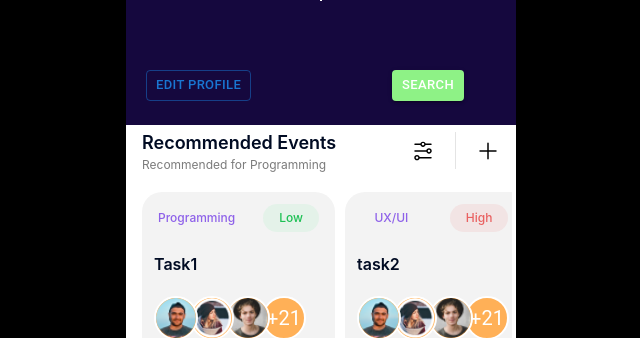
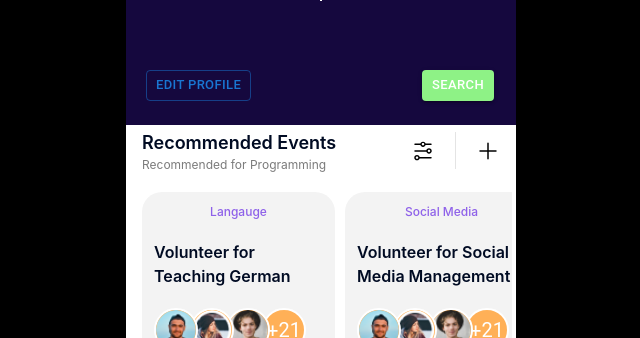
Before and after one commit to Zoya-Anwar/hack-zurich-2022, a React (Create React App) app in the folder frontend/: page /homepage in a window 1280 px wide. Shown: the part 153-491 px from the top of the page, without its empty margins (319-959 px from the left). Built offline with nearby package versions, Linux system fonts and the light colour scheme.

Commit message:
Improve styles for events section

```diff
--- a/frontend/src/Components/Card.tsx
+++ b/frontend/src/Components/Card.tsx
@@ -3,12 +3,12 @@ import { People } from "./People";
 
 export function TaskCard(props: {
   name?: string;
-  category?: string;
+  skills?: string[];
   rating?: "High" | "Low";
   date?: Date;
 }) {
-  const category = props?.category ?? "UX/UI";
-  const rating = props?.rating ?? "High";
+  const category = props?.skills?.[0] ?? "";
+  const rating = props?.rating ?? "";
 
   return (
     <div className="relative w-full h-full">
@@ -17,6 +17,9 @@ export function TaskCard(props: {
           <p className=" text-xs font-medium text-right text-[#8e61e9]">
             {category}
           </p>
+          {
+            rating
+            ?
             <p
               style={{
                 backgroundColor:
@@ -36,6 +39,8 @@ export function TaskCard(props: {
             >
               {rating}
             </p>
+            : <></>
+          }
         </div>
 
         <p className=" w-15px font-semibold text-left text-[#000b23]">
--- a/frontend/src/Components/Matcher.tsx
+++ b/frontend/src/Components/Matcher.tsx
@@ -89,6 +89,15 @@ export function Matcher(props: { data: { name: string }[] }) {
             },
           }}
           onClick={() => swipe("left")}
+          style={{
+            width: '128px',
+            fontWeight: 'bolder',
+            fontSize: '18px',
+            borderRadius: '12px',
+            boxShadow: 'none',
+            padding: '8px 28px',
+            marginBottom: '12px',
+        }}
         >
           SKIP
         </Button>
@@ -109,6 +118,15 @@ export function Matcher(props: { data: { name: string }[] }) {
             ":hover": { backgroundColor: "#8EF290" },
           }}
           onClick={() => swipe("right")}
+          style={{
+            width: '128px',
+            fontWeight: 'bolder',
+            fontSize: '18px',
+            borderRadius: '12px',
+            boxShadow: 'none',
+            padding: '8px 28px',
+            marginBottom: '12px',
+        }}
         >
           PICK
         </Button>
--- a/frontend/src/Components/ProfileCard.tsx
+++ b/frontend/src/Components/ProfileCard.tsx
@@ -38,7 +38,10 @@ return  <div className="relative">
 <div className="absolute bottom-2 w-full">
     <div className=" flex flex-row  justify-between px-5 space-x-2">
     <Button size="small" variant='outlined' >Edit Profile</Button>
-    <Button size="small"  variant="contained" sx ={{background:'#8EF286',':hover':{background:'#8EF286'}}}>Search</Button>
+    <Button size="small"  variant="contained" sx ={{background:'#8EF286',':hover':{background:'#8EF286'}}} style={{
+      position: 'absolute',
+      right: '-10px',
+    }}>Search</Button>
     </div>
   </div>
 </Box>
--- a/frontend/src/pages/Event/index.tsx
+++ b/frontend/src/pages/Event/index.tsx
@@ -2,18 +2,17 @@ import { Matcher } from "../../Components/Matcher";
 
 const data = [
   {
-    name: "Event1",
-    skills: ["programming", "youtube", "coding", "something"],
+    name: "Volunteer for Teaching German ",
+    skills: ["Langauge", "Communication"],
     date: new Date(),
   },
   {
-    name: "Event2",
-    skills: ["cycling", "gaming", "coding", "something"],
+    name: "Volunteer for Social Media Management",
+    skills: ["Social Media", "Photography"],
   },
   {
-    name: "Event3",
-    skills: ["something"],
-    description: "event is awesome",
+    name: "Create a Website for Primary School",
+    skills: ["Web Development", "Technology"],
   },
 ];
 
--- a/frontend/src/pages/Homepage.tsx
+++ b/frontend/src/pages/Homepage.tsx
@@ -11,19 +11,29 @@ const PADDING_SIZE= 10;
 const ITEM_WIDTH= 203
 const ITEM_HEIGHT= 230
 
+const d1 = new Date();
+const d2 = new Date();
+const d3 = new Date();
+d1.setDate(22);
+d2.setDate(27)
+d3.setDate(3);
+d3.setMonth(9);
 
-const sampletasks: Task[] = [
+const sampletasks = [
   {
-    name: "Task1",
-    category: "Programming",
-    rating: "Low",
+    name: "Volunteer for Teaching German ",
+    skills: ["Langauge", "Communication"],
+    date: d1,
   },
   {
-    name: "task2",
-    rating: "High",
+    name: "Volunteer for Social Media Management",
+    skills: ["Social Media", "Photography"],
+    date: d2,
   },
   {
-    name: "task3",
+    name: "Create a Website for Primary School",
+    skills: ["Web Development", "Technology"],
+    date: d3,
   },
 ];
 
```
Lines whose indentation alone changed are shown as unchanged.
